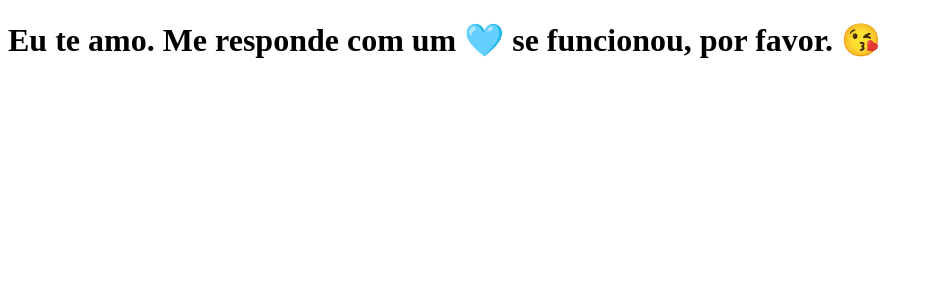
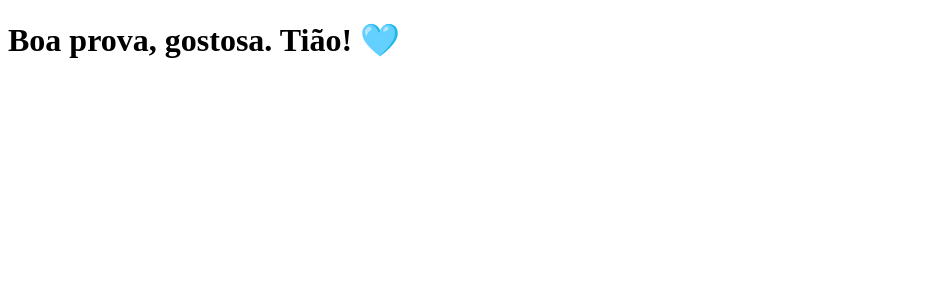
Before and after one commit to ThalesAlexandreSoares/clone-tabnews, a Next.js app: page / in a window 1280 px wide. Shown: the top 300 px of the page, without its empty margins (0-933 px from the left). Built offline with nearby package versions, Linux system fonts and the light colour scheme.

Commit message:
Mensagem de apoio

```diff
--- a/pages/index.js
+++ b/pages/index.js
@@ -1,5 +1,5 @@
 function Home() {
-  return <h1>Eu te amo. Me responde com um 🩵 se funcionou, por favor. 😘</h1>;
+  return <h1>Boa prova, gostosa. Tião! 🩵</h1>;
 }
 
 export default Home;
```
